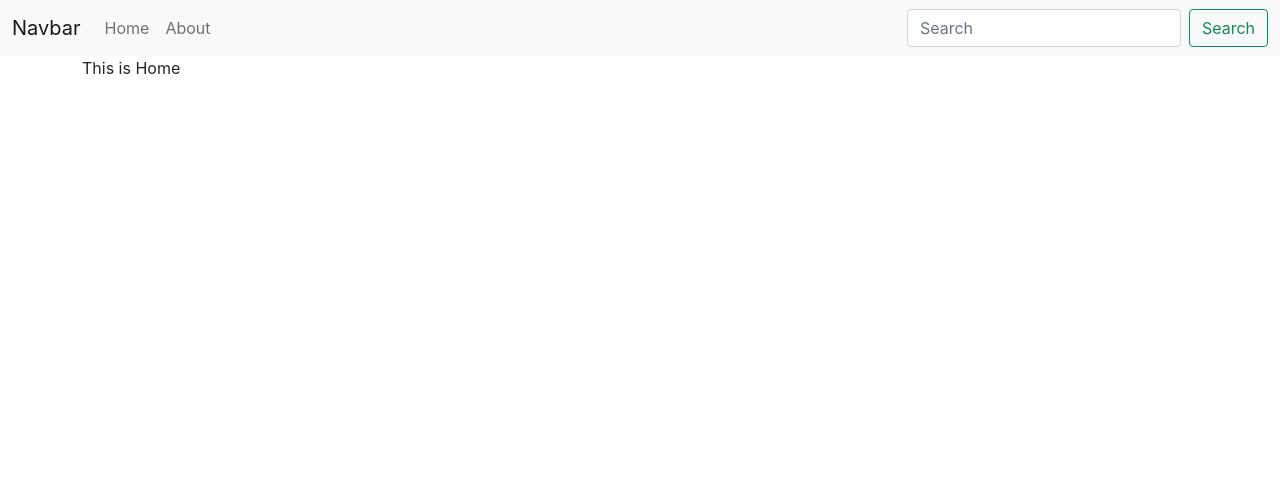
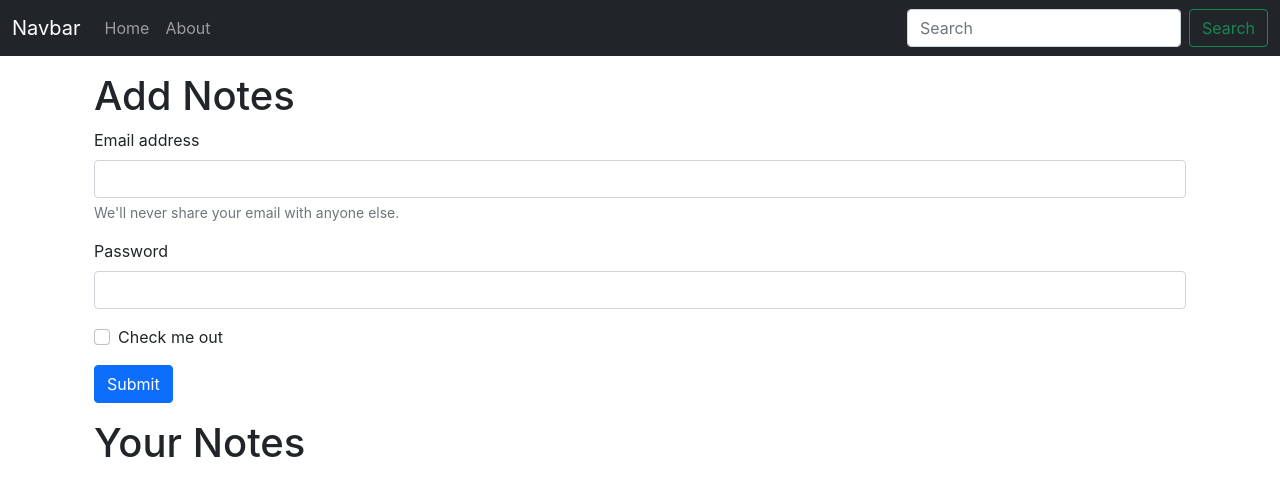
Before and after one commit to VaishnavRaundal1401/note-nimbus, a React (Create React App) app: page / in a window 1280 px wide. Shown: the top 496 px of the page. Built offline with nearby package versions, Linux system fonts and the light colour scheme.

Commit message:
made the notes structure

```diff
--- a/src/components/Home.js
+++ b/src/components/Home.js
@@ -3,7 +3,29 @@
 function Home() {
   return (
     <div>
-      This is Home
+      <div className="container my-3">
+      <h1>Add Notes</h1>
+        <form>
+          <div class="mb-3">
+            <label for="exampleInputEmail1" class="form-label">Email address</label>
+            <input type="email" class="form-control" id="exampleInputEmail1" aria-describedby="emailHelp"/>
+            <div id="emailHelp" class="form-text">We'll never share your email with anyone else.</div>
+          </div>
+          <div class="mb-3">
+            <label for="exampleInputPassword1" class="form-label">Password</label>
+            <input type="password" class="form-control" id="exampleInputPassword1"/>
+          </div>
+          <div class="mb-3 form-check">
+            <input type="checkbox" class="form-check-input" id="exampleCheck1"/>
+            <label class="form-check-label" for="exampleCheck1">Check me out</label>
+          </div>
+          <button type="submit" class="btn btn-primary">Submit</button>
+        </form>
+      </div>
+
+      <div className="container my-3">
+        <h1>Your Notes</h1>
+      </div>
     </div>
   )
 }
--- a/src/components/Navbar.js
+++ b/src/components/Navbar.js
@@ -9,7 +9,7 @@
     console.log(location.pathname);
   }, [location]);
   return (
-    <nav className="navbar navbar-expand-lg navbar-light bg-light">
+    <nav className="navbar navbar-expand-lg navbar-dark bg-dark">
   <div className="container-fluid">
     <Link className="navbar-brand" to="/">Navbar</Link>
     <button className="navbar-toggler" type="button" data-bs-toggle="collapse" data-bs-target="#navbarSupportedContent" aria-controls="navbarSupportedContent" aria-expanded="false" aria-label="Toggle navigation">
```
